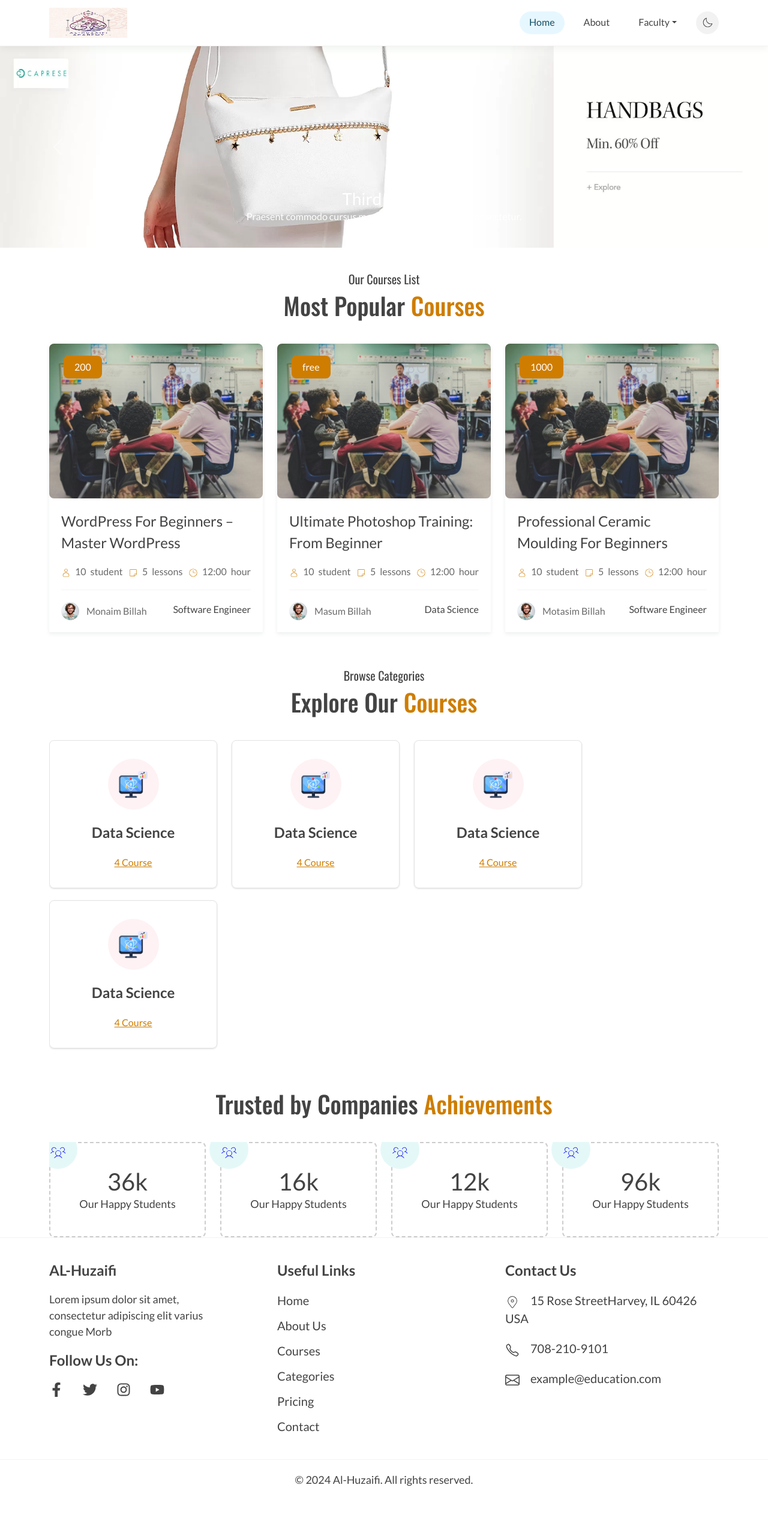
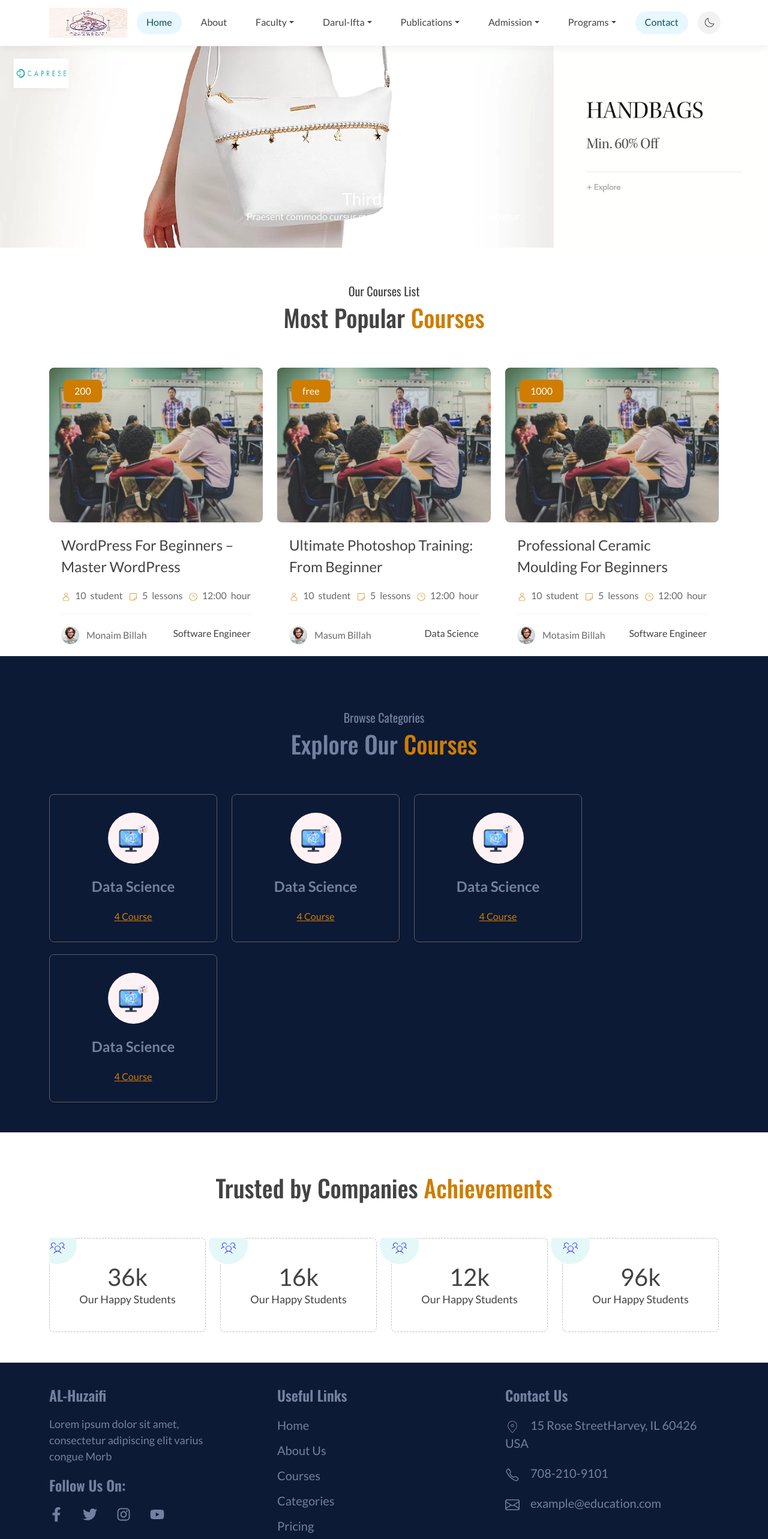
Before and after one commit to TariqueMasood/al-huzaifi, a React (Create React App) app: page / in a window 1280 px wide. Shown: the top 2566 px of the page at 60% size. Before the commit the page ends 2501 px from the top, so only its background shows below. Built offline with nearby package versions, Linux system fonts and the light colour scheme.

Commit message:
CSE:Header change added

```diff
--- a/src/components/achievement-card.tsx
+++ b/src/components/achievement-card.tsx
@@ -28,7 +28,7 @@ const Wrapper = styled.div`
   width: 100%;
   text-align: center;
   padding: 40px 20px;
-  border: 2px dashed #ccc;
+  border: 1px dashed #bcbcbc;
   border-radius: 8px;
   position: relative;
   margin-right: 24px;
--- a/src/components/achievement-list.tsx
+++ b/src/components/achievement-list.tsx
@@ -58,6 +58,8 @@ const Wrapper = styled.div``;
 
 const CardWrapper = styled.div`
   display: flex;
-  overflow-x: scroll;
+  overflow-x: auto;
+  // overflow-x: scroll;
   scrollbar-width: none;
+  padding-bottom: 50px;
 `;
--- a/src/components/explore-course-card.tsx
+++ b/src/components/explore-course-card.tsx
@@ -26,7 +26,7 @@ const CardWraaper = styled.div`
   ${mq("lg")} {
     max-width: 280px;
     width: 100%;
-    border: 1px solid #e3e3e3;
+    border: 1px solid #5d5d5d;
     box-shadow: 0 1px 3px 0 rgba(0, 0, 0, 0.1),
       0 1px 2px -1px rgba(0, 0, 0, 0.1);
     border-radius: 8px;
@@ -81,9 +81,13 @@ const CardTitle = styled.a`
   margin-bottom: 0;
   text-transform: capitalize;
   text-decoration: none;
-  color: ${(props) => props.theme.themeColor};
   font-size: 24px;
   font-weight: 600;
+  transition: all ease 0.5s;
+
+  &:hover {
+    color: ${(props) => props.theme.colors.themeColor};
+  }
 `;
 
 const CardSubtitle = styled.span`
--- a/src/components/explore-course-list.tsx
+++ b/src/components/explore-course-list.tsx
@@ -1,4 +1,3 @@
-import React from "react";
 import { Container } from "react-bootstrap";
 import ExploreCourseCard from "./explore-course-card";
 import computerImg from "../../src/images/computer-img.png";
@@ -12,7 +11,7 @@ const exploreCardData = [
     cardImage: computerImg,
     cardTitle: "data science",
     cardSubTitlte: "4 course",
-    link: "#",
+    link: "",
   },
   {
     id: 2,
@@ -64,7 +63,11 @@ const ExploreCourseList = () => {
 
 export default ExploreCourseList;
 
-const Wrapper = styled.div``;
+const Wrapper = styled.div`
+  background-color: ${(props) => props.theme.colors.darkBg};
+  color: ${(props) => props.theme.colors.themeTextColor};
+  padding: 30px 0px;
+`;
 
 const CardWrapper = styled.div`
   ${mq("lg")} {
--- a/src/components/footer.tsx
+++ b/src/components/footer.tsx
@@ -64,6 +64,7 @@ const Footer = () => {
             </ContactIcon>
           </Col>
         </Row>
+        <Divider></Divider>
       </Container>
       <CopyRight>
         <p> &copy; 2024 Al-Huzaifi. All rights reserved.</p>
@@ -77,11 +78,15 @@ export default Footer;
 const Wrapper = styled.footer`
   padding: 40px 0px 20px 0px;
   border-top: 1px solid ${(props) => props.theme.toggleBorder};
+  background-color: ${(props) => props.theme.colors.darkBg};
+  color: ${(props) => props.theme.colors.themeTextColor};
+  border-bottom: 1px solid ${(props) => props.theme.toggleBorder};
 `;
 
 const FooterTitle = styled.h4`
   margin-bottom: 20px;
   font-weight: 600;
+  font-family: "Oswald", sans-serif;
 `;
 
 const Tagline = styled.p`
@@ -96,6 +101,11 @@ const SocialIcon = styled.div`
     cursor: pointer;
     font-size: 24px;
     margin-right: 32px;
+    transition: all ease 0.4s;
+
+    &:hover {
+      color: ${(props) => props.theme.colors.themeColor};
+    }
   }
 `;
 
@@ -103,6 +113,12 @@ const List = styled.li`
   list-style: none;
   margin-bottom: 12px;
   font-size: 20px;
+  color: ${(props) => props.theme.colors.themeTextColor};
+
+  a:hover {
+    color: ${(props) => props.theme.colors.themeColor};
+    transition: all ease-in-out 0.4s;
+  }
 `;
 
 const UlList = styled.ul`
@@ -119,8 +135,13 @@ const ContactIcon = styled.div`
   }
 `;
 
+const Divider = styled.div`
+  height: 1px;
+  background-color: ${(props) => props.theme.colors.themeTextColor};
+  opacity: 0.2;
+`;
+
 const CopyRight = styled.div`
-  border-top: 1px solid ${(props) => props.theme.toggleBorder};
   text-align: center;
   padding-top: 20px;
   font-size: 18px;
--- a/src/components/header.tsx
+++ b/src/components/header.tsx
@@ -56,7 +56,7 @@ const Header: React.FC = () => {
               <Nav.Link as={NavLink} to="/about" eventKey="about">
                 About
               </Nav.Link>
-              <NavDropdown
+              <CustomDropdown
                 title="Faculty"
                 id={`offcanvasNavbarDropdown-expand-md`}
               >
@@ -79,7 +79,55 @@ const Header: React.FC = () => {
                 <NavDropdown.Item href="#action5">
                   Faculty of Languages
                 </NavDropdown.Item>
-              </NavDropdown>
+              </CustomDropdown>
+              <CustomDropdown
+                title="Darul-Ifta"
+                id={`offcanvasNavbarDropdown-expand-md`}
+              >
+                <NavDropdown.Item href="#action3">Ask Fatwa</NavDropdown.Item>
+                <NavDropdown.Divider />
+                <NavDropdown.Item href="#action4">
+                  Contact to Mufti
+                </NavDropdown.Item>
+              </CustomDropdown>
+              <CustomDropdown
+                title="Publications"
+                id={`offcanvasNavbarDropdown-expand-md`}
+              >
+                <NavDropdown.Item href="#action3">Articles</NavDropdown.Item>
+                <NavDropdown.Divider />
+                <NavDropdown.Item href="#action4">Booklets</NavDropdown.Item>
+                <NavDropdown.Divider />
+                <NavDropdown.Item href="#action5">Prospectus</NavDropdown.Item>
+                <NavDropdown.Divider />
+              </CustomDropdown>
+              <CustomDropdown
+                title="Admission"
+                id={`offcanvasNavbarDropdown-expand-md`}
+              >
+                <NavDropdown.Item href="#action3">Enroll Now</NavDropdown.Item>
+                <NavDropdown.Divider />
+                <NavDropdown.Item href="#action4">Tution Fee</NavDropdown.Item>
+                <NavDropdown.Divider />
+                <NavDropdown.Item href="#action5">Scholarship</NavDropdown.Item>
+                <NavDropdown.Divider />
+                <NavDropdown.Item href="#action5">
+                  Acadmic Calender
+                </NavDropdown.Item>
+              </CustomDropdown>
+              <CustomDropdown
+                title="Programs"
+                id={`offcanvasNavbarDropdown-expand-md`}
+              >
+                <NavDropdown.Item href="#action3">
+                  Lorem, ipsum.
+                </NavDropdown.Item>
+                <NavDropdown.Divider />
+                <NavDropdown.Item href="#action4">Lorem</NavDropdown.Item>
+              </CustomDropdown>
+              <Nav.Link as={NavLink} to="/#" eventKey="contact">
+                Contact
+              </Nav.Link>
               <MyButton
                 onClick={toggleTheme}
                 title={theme === "dark" ? "Light mode" : "Dark mode"}
@@ -141,3 +189,15 @@ const Logo = styled.img`
   width: 130px;
   height: 50px;
 `;
+
+const CustomDropdown = styled(NavDropdown)`
+  .dropdown-menu {
+    border: none;
+    border-top: 1px solid ${(props) => props.theme.colors.darkbg};
+    box-shadow: 0 10px 20px rgba(0, 0, 0, 0.19), 0 6px 6px rgba(0, 0, 0, 0.23);
+  }
+
+  .dropdown-divider {
+    opacity: 0.3;
+  }
+`;
--- a/src/components/popular-course-card.tsx
+++ b/src/components/popular-course-card.tsx
@@ -74,7 +74,8 @@ const Wrapper = styled.div`
   max-width: 420px;
   width: 100%;
   height: auto;
-  box-shadow: 0px 3px 6px 0px rgba(140, 149, 159, 0.15);
+  // box-shadow: 0px 3px 6px 0px rgba(140, 149, 159, 0.15);
+  box-shadow: ${(props) => props.theme.boxShadow}
   margin-bottom: 20px;
 `;
 
--- a/src/components/scroll-to-top.tsx
+++ b/src/components/scroll-to-top.tsx
@@ -38,7 +38,7 @@ const ScrollButton = styled.button<{ show: boolean }>`
   right: 50px;
   z-index: 1000;
   display: ${(props) => (props.show ? "block" : "none")};
-  background-color: #007bff;
+  background-color: ${(props) => props.theme.colors.themeColor};
   color: white;
   border: none;
   border-radius: 50%;
@@ -47,7 +47,7 @@ const ScrollButton = styled.button<{ show: boolean }>`
   font-size: 24px;
   cursor: pointer;
   box-shadow: 0 4px 8px rgba(0, 0, 0, 0.2);
-  transition: opacity 0.3s ease-in-out;
+  transition: 0.3s ease-in-out;
 
   &:hover {
     background-color: #0056b3;
--- a/src/components/title.tsx
+++ b/src/components/title.tsx
@@ -24,7 +24,7 @@ const TitleWrapper = styled.div`
   font-optical-sizing: auto;
   font-weight: 600;
   font-style: normal;
-  padding: 40px 0px;
+  padding: 60px 0px;
   text-align: center;
 `;
 
--- a/src/styles/theme.ts
+++ b/src/styles/theme.ts
@@ -5,6 +5,8 @@ const theme: DefaultTheme = {
     themeColor: "#ce7d00",
     activeBg: "#E6F7FF",
     activeTextColor: "#124d63",
+    darkBg:"#0D1A36",
+    themeTextColor:"#72819F",
   },
 };
 
@@ -16,6 +18,7 @@ export const lightTheme: DefaultTheme = {
   text: "#434343",
   toggleBorder: "#f3f3f3",
   colors: theme.colors,
+  boxShadow: "0px 3px 6px 0px rgba(140, 149, 159, 0.15)",
 };
 
 export const darkTheme: DefaultTheme = {
@@ -24,4 +27,5 @@ export const darkTheme: DefaultTheme = {
   text: "#798087",
   toggleBorder: "#394051",
   colors: theme.colors,
+  boxShadow: "none",
 };
```
